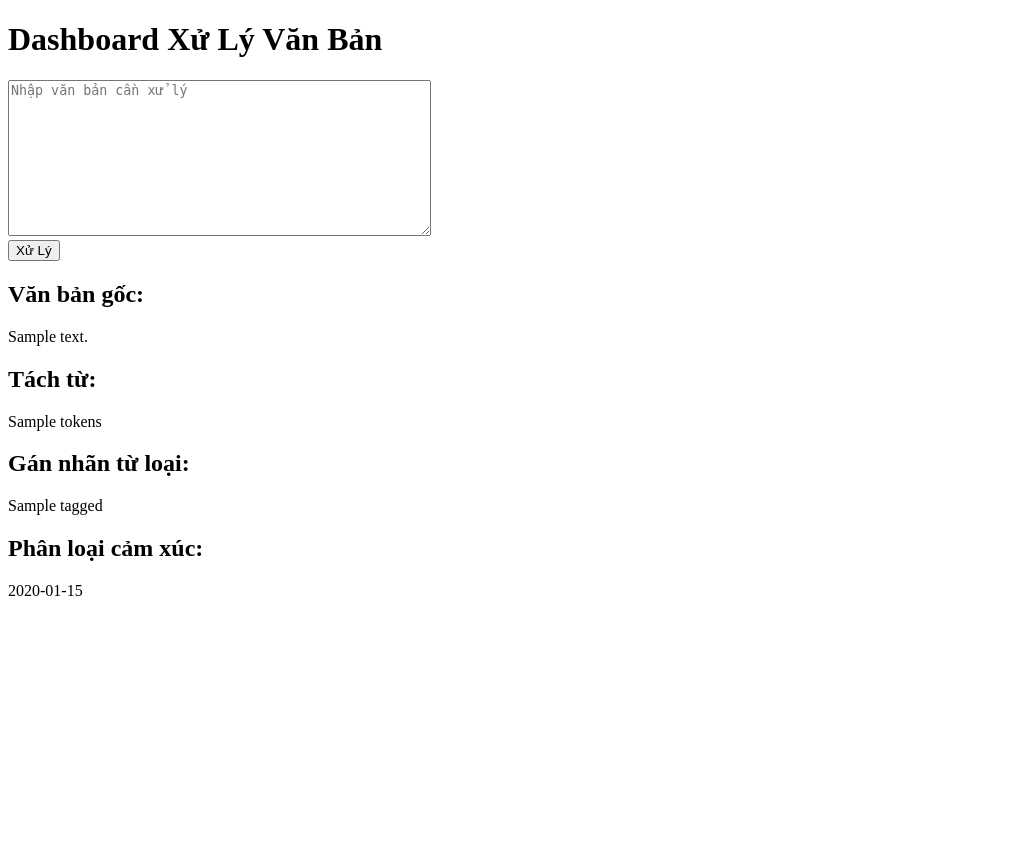
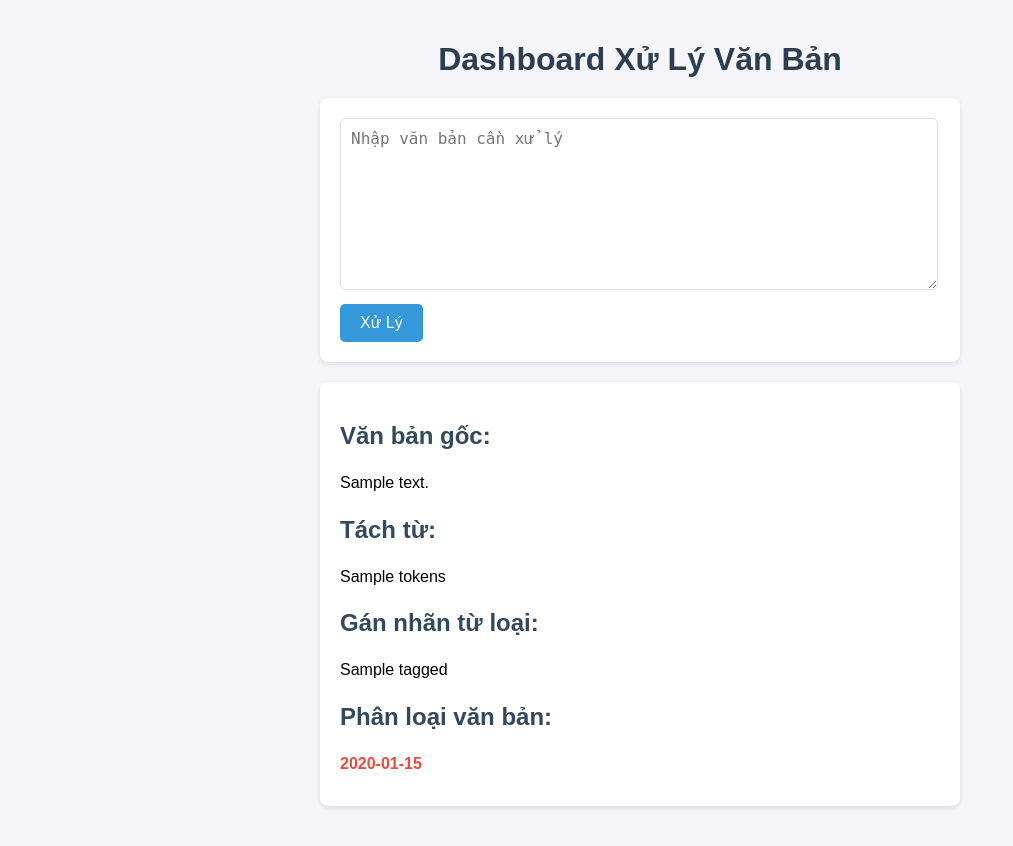
Before and after one commit to zchloe46/doanmonhoc, a Django app: template dashboard/templates/dashboard.html in a window 1280 px wide. Shown: the whole page, without its empty margins (0-1013 px from the left). Before the commit the page ends 596 px from the top, so only its background shows below. Run offline with Django 4.2, Linux system fonts and the light colour scheme; the template is opened without the code that fills it: most values are stand-ins (such as "Sample title", 1, 10 or a date in 2020).

Commit message:
Cập nhật code xử lý văn bản

```diff
--- /dev/null
+++ b/dashboard/static/css/style.css
@@ -0,0 +1,72 @@
+/* doanmonhoc/dashboard/static/css/style.css */
+body {
+    font-family: Arial, sans-serif;
+    background-color: #f4f4f9;
+    margin: 0;
+    padding: 20px;
+}
+
+h1 {
+    color: #2c3e50;
+    text-align: center;
+    margin-bottom: 20px;
+}
+
+h2 {
+    color: #34495e;
+    margin-top: 20px;
+}
+
+form {
+    background-color: #ffffff;
+    padding: 20px;
+    border-radius: 8px;
+    box-shadow: 0 2px 5px rgba(0, 0, 0, 0.1);
+    max-width: 600px;
+    margin: 0 auto;
+}
+
+textarea {
+    width: 96%;
+    height: 150px;
+    padding: 10px;
+    border: 1px solid #ddd;
+    border-radius: 5px;
+    resize: vertical;
+    font-size: 16px;
+
+}
+
+input[type="submit"] {
+    background-color: #3498db;
+    color: white;
+    padding: 10px 20px;
+    border: none;
+    border-radius: 5px;
+    cursor: pointer;
+    font-size: 16px;
+    margin-top: 10px;
+    transition: background-color 0.3s;
+}
+
+input[type="submit"]:hover {
+    background-color: #2980b9;
+}
+
+.result {
+    background-color: #ffffff;
+    padding: 20px;
+    border-radius: 8px;
+    box-shadow: 0 2px 5px rgba(0, 0, 0, 0.1);
+    max-width: 600px;
+    margin: 20px auto;
+}
+
+.result p {
+    margin: 10px 0;
+    line-height: 1.6;
+}
+
+.result strong {
+    color: #e74c3c;
+}
--- a/dashboard/templates/dashboard.html
+++ b/dashboard/templates/dashboard.html
@@ -3,16 +3,19 @@
 <head>
     <meta charset="UTF-8">
     <title>Dashboard Xử Lý Văn Bản</title>
+    {% load static %}
+    <link rel="stylesheet" href="{% static 'css/style.css' %}">
 </head>
 <body>
     <h1>Dashboard Xử Lý Văn Bản</h1>
     <form method="post">
         {% csrf_token %}
-        <textarea name="text" rows="10" cols="50" placeholder="Nhập văn bản cần xử lý"></textarea><br>
+        <textarea name="text" placeholder="Nhập văn bản cần xử lý"></textarea><br>
         <input type="submit" value="Xử Lý">
     </form>
 
     {% if text %}
+        <div class="result">
             <h2>Văn bản gốc:</h2>
             <p>{{ text }}</p>
 
@@ -22,8 +25,9 @@
             <h2>Gán nhãn từ loại:</h2>
             <p>{{ tagged }}</p>
 
-        <h2>Phân loại cảm xúc:</h2>
-        <p>{{ sentiment }}</p>
+            <h2>Phân loại văn bản:</h2>
+            <p><strong>{{ sentiment }}</strong></p>
+        </div>
     {% endif %}
 </body>
 </html>
```
Also changed, not shown: dashboard/views.py (+6 -6 lines), doanmonhoc/settings.py (+7 -8 lines), 2 other files. Lines whose indentation alone changed are shown as unchanged.
